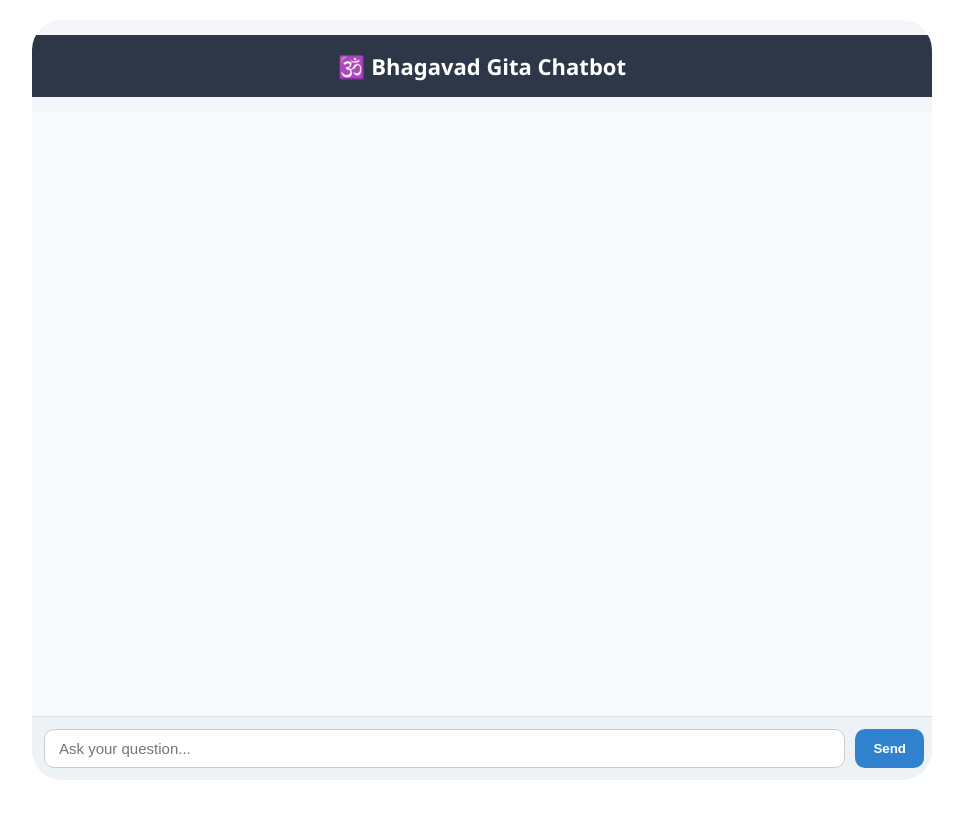
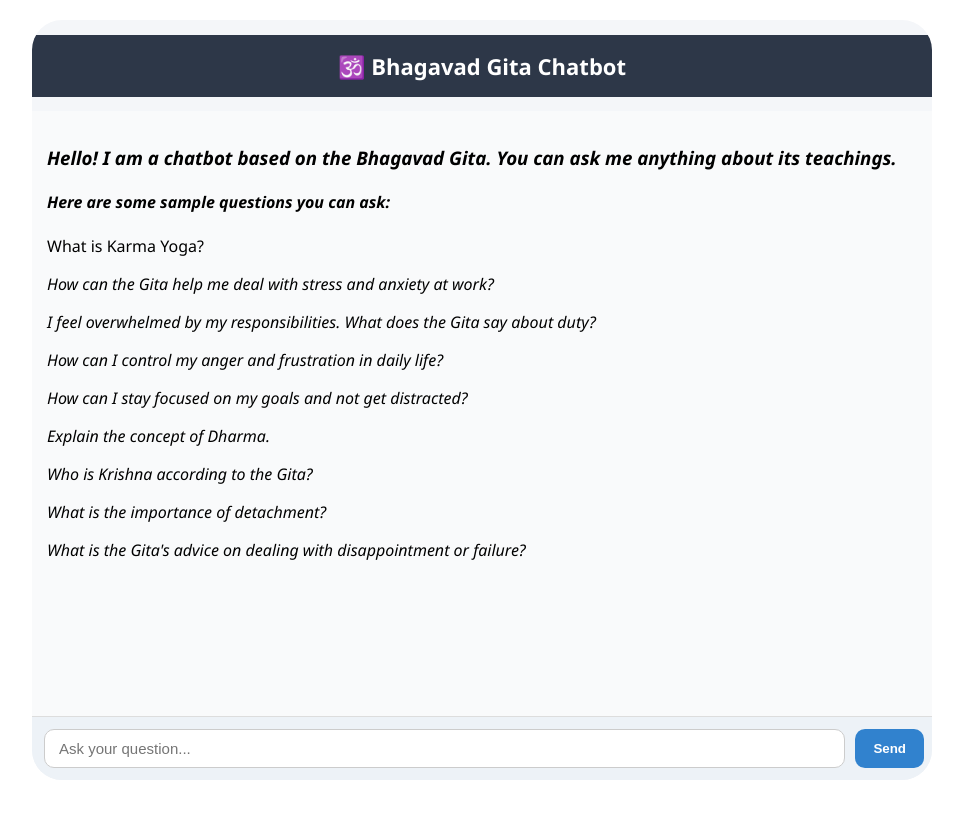
Before and after one commit to SunnyPuniaSP/Bhagavad-Gita-Chat-Bot, a React (Vite) app in the folder frontend/: page / in a window 1280 px wide. Shown: the whole page, without its empty margins (158-1121 px from the left). Built offline with nearby package versions, Linux system fonts and the light colour scheme.

Commit message:
added sample questions

```diff
--- a/frontend/src/App.jsx
+++ b/frontend/src/App.jsx
@@ -48,6 +48,21 @@ function App() {
         <h1 className="chat-header">🕉️ Bhagavad Gita Chatbot</h1>
 
         <div className="chat-box">
+          {history.length==0 &&
+            <div>
+              <h3><i>Hello! I am a chatbot based on the Bhagavad Gita. You can ask me anything about its teachings.</i></h3>
+              <h4><i>Here are some sample questions you can ask:</i></h4>
+              <p>What is Karma Yoga?</p>
+              <p><i>How can the Gita help me deal with stress and anxiety at work?</i></p>
+              <p><i>I feel overwhelmed by my responsibilities. What does the Gita say about duty?</i></p>
+              <p><i>How can I control my anger and frustration in daily life?</i></p>
+              <p><i>How can I stay focused on my goals and not get distracted?</i></p>
+              <p><i>Explain the concept of Dharma.</i></p>
+              <p><i>Who is Krishna according to the Gita?</i></p>
+              <p><i>What is the importance of detachment?</i></p>
+              <p><i>What is the Gita's advice on dealing with disappointment or failure?</i></p>
+            </div>
+          }
           {history.map((msg, ind) => (
             <div
               key={ind}
```
